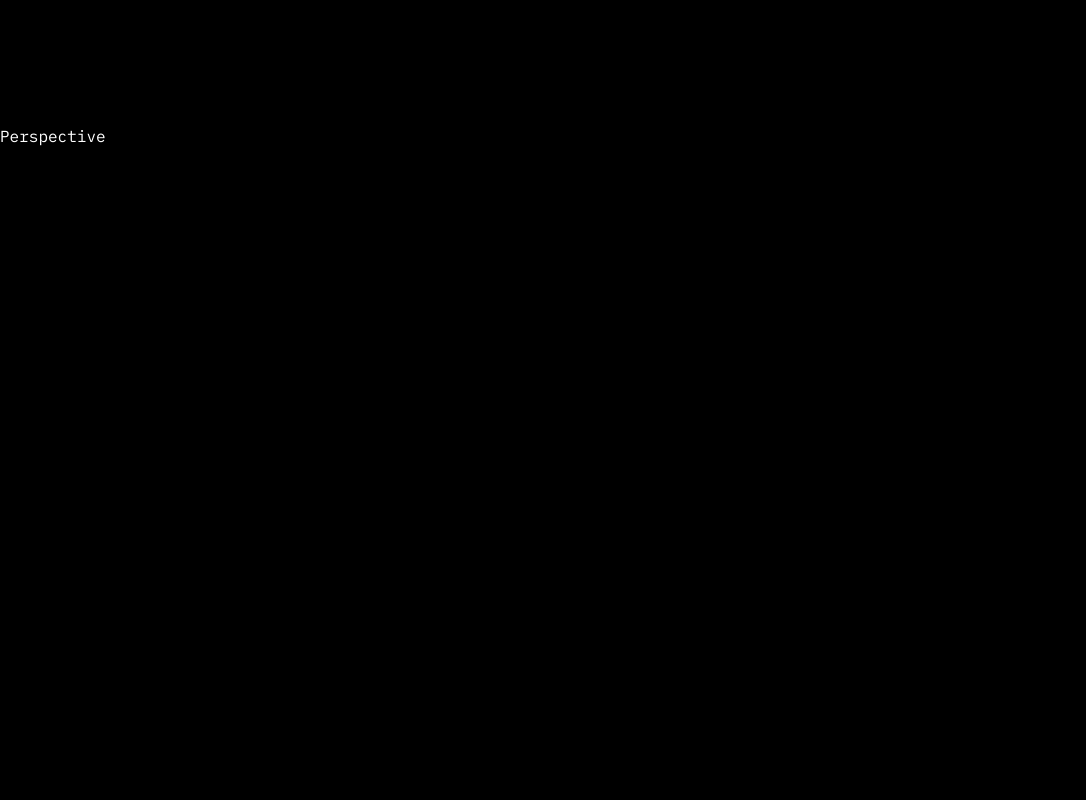
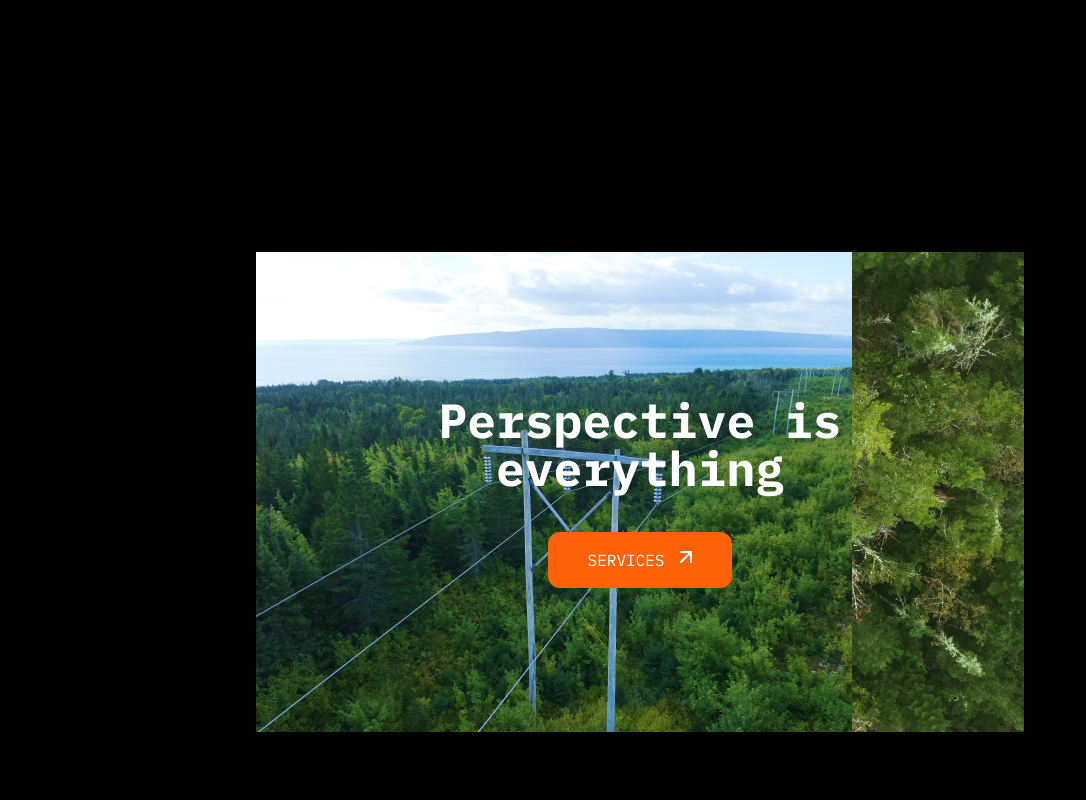
Before and after one commit to Generalsoi/detect-atlantic, a React (Vite) app: page /about in a window 1280 px wide. Shown: the part 4180-4980 px from the top of the page, without its empty margins (0-1086 px from the left). Before the commit the page ends 4328 px from the top, so only its background shows below. Built offline with nearby package versions, Linux system fonts and the light colour scheme.

Commit message:
fix: about page completed

```diff
--- a/src/layouts/about/perspective.tsx
+++ b/src/layouts/about/perspective.tsx
@@ -1,5 +1,30 @@
 import React, { FC } from "react";
+import PerspectiveOne from "../../assets/images/perspectiveimg1.png";
+import PerspectiveTwo from "../../assets/images/perspectiveimg2.png";
+import Uparrow from "../../assets/images/uparrow.png";
+import { motion } from "framer-motion";
 
 export const Perspective: FC = () => {
-  return <div>Perspective</div>;
+  return (
+    <div className="hidden md:flex my-32 px-40 items-center justify-center text-white">
+      <motion.div
+        className="w-[80%] h-[30rem] text-center flex flex-col items-center justify-center"
+        style={{
+          background: `url(${PerspectiveOne}) left top no-repeat, url(${PerspectiveTwo}) right bottom no-repeat`,
+        }}
+        whileInView={{ y: 0, opacity: 1 }}
+        initial={{ y: 100, opacity: 0 }}
+        transition={{ type: "spring", stiffness: 20 }}
+      >
+        <span>
+          <h2 className="text-5xl font-bold">Perspective is</h2>
+          <h2 className="text-5xl font-bold">everything</h2>
+        </span>
+        <button className="bg-[#FF6108] px-10 py-4 mt-10 border-none rounded-xl uppercase flex items-center justify-center gap-4 hover:scale-105 transition-all ease-in-out duration-300">
+          services
+          <img src={Uparrow} alt="uparrow" className="animate-bounce" />
+        </button>
+      </motion.div>
+    </div>
+  );
 };
--- a/src/pages/About.tsx
+++ b/src/pages/About.tsx
@@ -5,6 +5,7 @@ import { AboutUs } from "../layouts/about/aboutus";
 import { Partnerships } from "../layouts/about/partnerships";
 import { Team } from "../layouts/about/team";
 import { Perspective } from "../layouts/about/perspective";
+import { Footer } from "./../components/Footer";
 
 export const About: FC = () => {
   return (
@@ -29,6 +30,7 @@ export const About: FC = () => {
       <Partnerships />
       <Team />
       <Perspective />
+      <Footer />
     </div>
   );
 };
```
